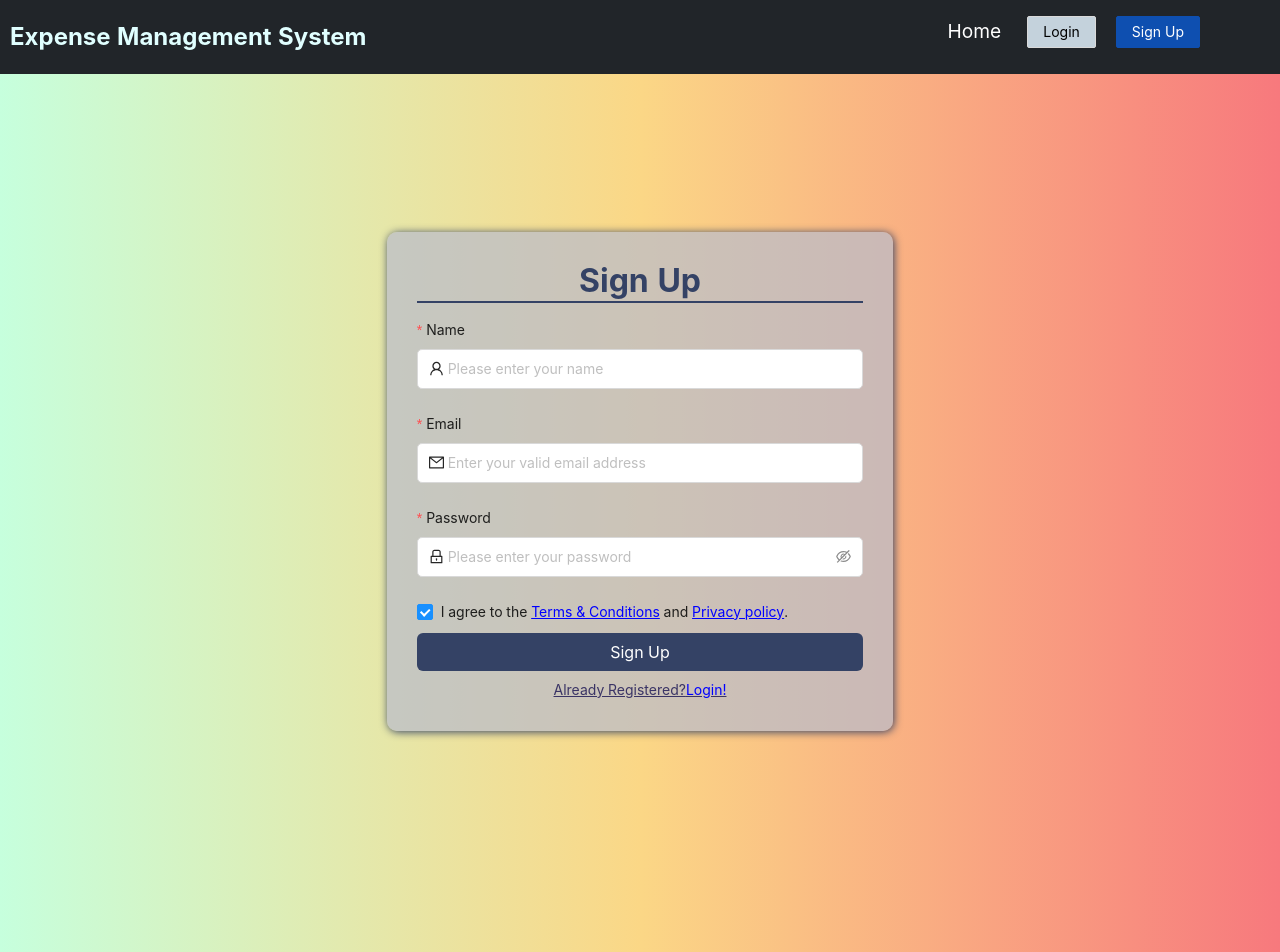
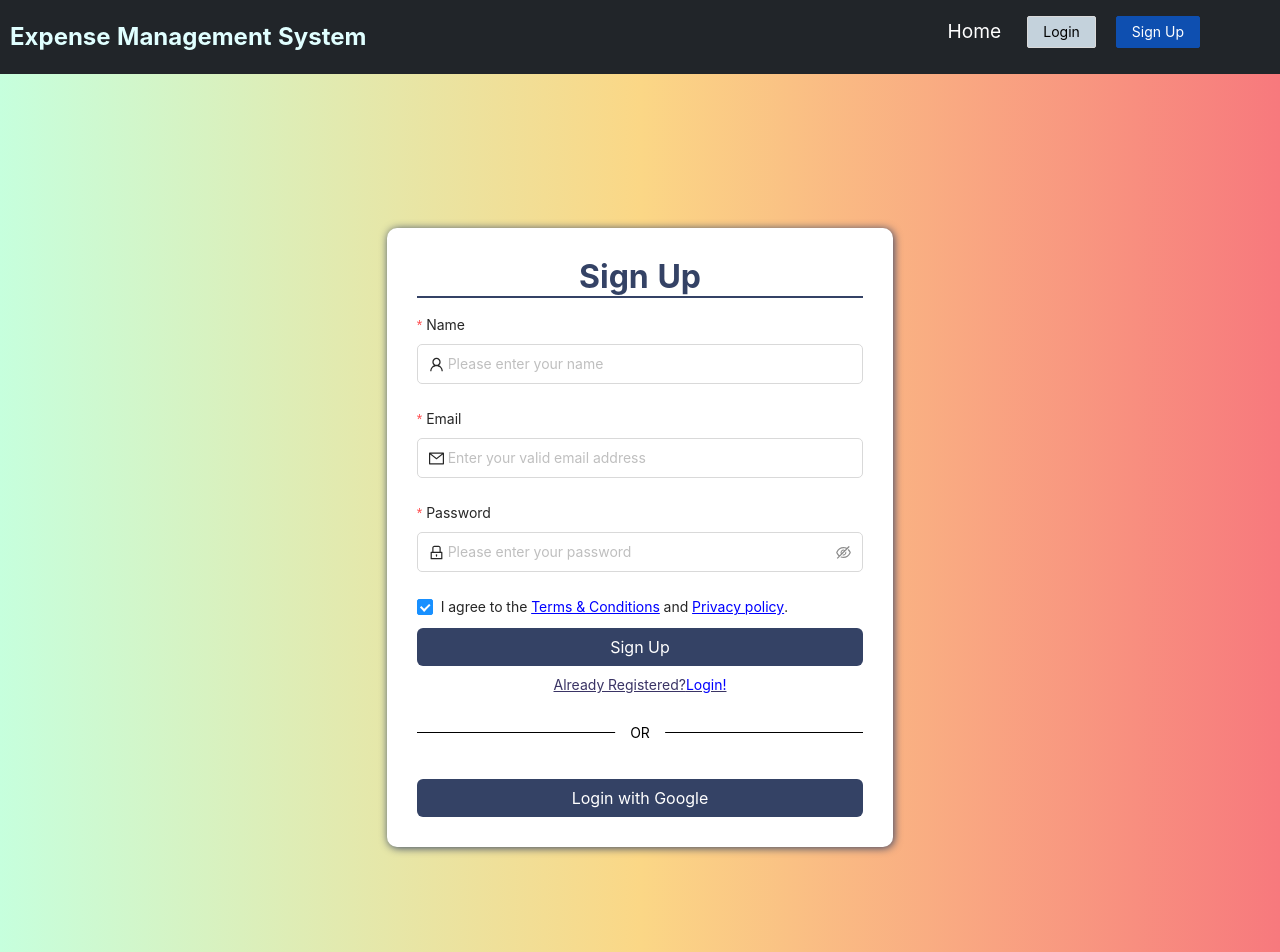
Before and after one commit to Prakashsaw/Production-Expense-Management-System-Frontend, a React (Create React App) app: page /register in a window 1280 px wide. Shown: the top 952 px of the page. Built offline with nearby package versions, Linux system fonts and the light colour scheme.

Commit message:
some modification on login , register and all pages

```diff
--- a/src/pages/ForgotPassword/ForgotPassword.css
+++ b/src/pages/ForgotPassword/ForgotPassword.css
@@ -14,7 +14,7 @@
 }
 
 .forgot-password-form {
-  background-color: #b9bcccb6;
+  background-color: white;
   padding: 30px;
   border-radius: 10px;
   box-shadow: 1px 1px 8px #344265;
--- a/src/pages/OTPEmailVerification/OTPVerificationForm.css
+++ b/src/pages/OTPEmailVerification/OTPVerificationForm.css
@@ -14,7 +14,7 @@
 }
 
 .otp-verification-form {
-  background-color: #b9bcccb6;
+  background-color: white;
   padding: 30px;
   border-radius: 10px;
   box-shadow: 1px 1px 8px #344265;
--- a/src/pages/Register.js
+++ b/src/pages/Register.js
@@ -39,6 +39,10 @@ const Register = () => {
       setRegisterError(getResponseError(error));
       message.error("Something went wrong");
     }
+  };
+
+  const googleButtonHandler = async () => {
+    navigate("/");
   };
 
   //prevent for login user
@@ -166,6 +170,33 @@ const Register = () => {
                 </div>
               </div>
             </Form>
+            <div className="line"></div>
+
+            <div className="google pb-0 mt-0 d-flex justify-content-center">
+              {/* <img
+                src="https://encrypted-tbn0.gstatic.com/images?q=tbn:ANd9GcTzo_lM3Cydaq2bXh74xFEZ9QytOmwfqEZbTkbLml9iFUSxsfeC3HO8DDDjyzrdXJ-FGzA&usqp=CAU"
+                alt="google-img"
+                // className="google-img"
+              /> */}
+              <button
+                className="btn"
+                disabled={loading}
+                onClick={googleButtonHandler}
+              >
+                {loading ? <LoadingOutlined /> : "Login with Google"}
+              </button>
+            </div>
+
+            {/* <div className="media-options">
+              <a href="/google-login" className="field google">
+                <img
+                  src="https://encrypted-tbn0.gstatic.com/images?q=tbn:ANd9GcTzo_lM3Cydaq2bXh74xFEZ9QytOmwfqEZbTkbLml9iFUSxsfeC3HO8DDDjyzrdXJ-FGzA&usqp=CAU"
+                  alt="google-img"
+                  // className="google-img"
+                />
+                <span>Login with Google</span>
+              </a>
+            </div> */}
           </div>
         </div>
       </div>
--- a/src/styles/Loginpage.css
+++ b/src/styles/Loginpage.css
@@ -12,7 +12,7 @@
 }
 
 .login-form {
-  background-color: #b9bcccb6;
+  background-color: white;
   padding: 30px;
   border-radius: 10px;
   box-shadow: 1px 1px 8px #344265;
--- a/src/styles/RegisterPage.css
+++ b/src/styles/RegisterPage.css
@@ -1,5 +1,5 @@
 .register-content {
-  height: 100vh;
+  height: 120vh;
   width: 100%;
   padding-left: 2rem;
   padding-right: 2rem;
@@ -9,12 +9,11 @@
   flex-direction: column;
   align-items: center;
   justify-content: center;
-  height: 96vh;
-  /* width: 95%; */
+  height: 110vh;
 }
 
 .register-form {
-  background-color: #b9bcccb6;
+  background-color: white;
   padding: 30px;
   border-radius: 10px;
   box-shadow: 1px 1px 8px #344265;
@@ -82,3 +81,74 @@
   color: white;
   outline: none;
 }
+
+.register-form .line {
+  position: relative;
+  height: 1px;
+  width: 100%;
+  margin: 36px 0;
+  background-color: black;
+}
+.register-form .line::before {
+  content: "OR";
+  position: absolute;
+  top: 50%;
+  left: 50%;
+  transform: translate(-50%, -50%);
+  background-color: white;
+  color: black;
+  padding: 0 15px;
+}
+
+.register-form .goole img {
+  width: 5px;
+  height: 5px;
+  object-fit: cover;
+}
+
+/* .register-form .goole .google-btn {
+  margin-top: 10px;
+  width: 100%;
+  background-color: #344265;
+  color: white;
+  outline: none;
+} */
+
+/* .media-options {
+  border-radius: 5px;
+  border: 1px solid #bdbaba;
+}
+*/
+
+/* .media-options a {
+  display: flex;
+  align-items: center;
+  justify-content: center;
+  height: 30px;
+} */
+
+/* .media-options a img {
+  width: 20px;
+  height: 20px;
+  position: relative;
+   right: 5rem;
+  margin-right: 100px;
+} */
+
+/* img.google-img {
+  position: relative;
+  right: 100px;
+} */
+
+/* img.google-img {
+  height: 30px;
+  width: 30px;
+  object-fit: cover;
+} */
+
+/* a.google span {
+  font-weight: 500;
+  opacity: 0.6;
+  color: #232836;
+  margin-right: 100px;
+}  */
--- a/src/utils/baseURL.js
+++ b/src/utils/baseURL.js
@@ -1,3 +1,3 @@
-// export const BASE_URL = "http://localhost:8080";
-export const BASE_URL =
-  "https://expense-management-system-backend-s156.onrender.com";
+export const BASE_URL = "http://localhost:8080";
+// export const BASE_URL =
+//   "https://expense-management-system-backend-s156.onrender.com";
```
